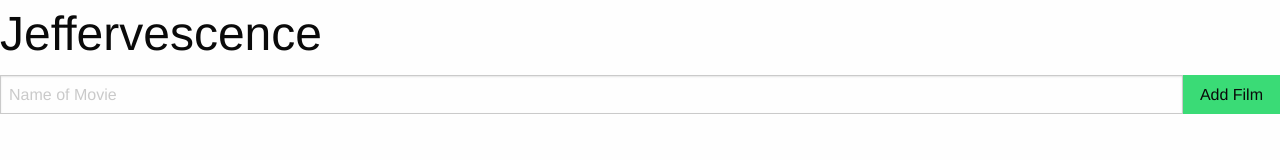
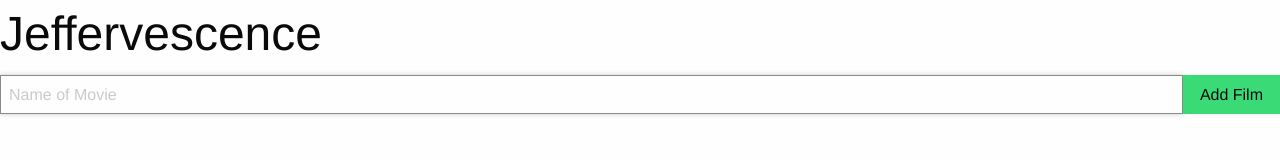
Before and after one commit to BrandonLoi/jeffervescence, a plain HTML site: page index.html in a window 1280 px wide. Drawn offline with nearby package versions, Linux system fonts and the light colour scheme.

Commit message:
Set autofocus and a value required

```diff
--- a/index.html
+++ b/index.html
@@ -19,7 +19,7 @@
         <form id="flick-form">
 
           <div class="input-group">
-            <input class="input-group-field" type="text" name="flickName" placeholder="Name of Movie">
+            <input class="input-group-field" autofocus required type="text" name="flickName" placeholder="Name of Movie">
             <div class="input-group-button">
               <button type="submit" name="button" class="success button">Add Film</button>
             </div>
```
